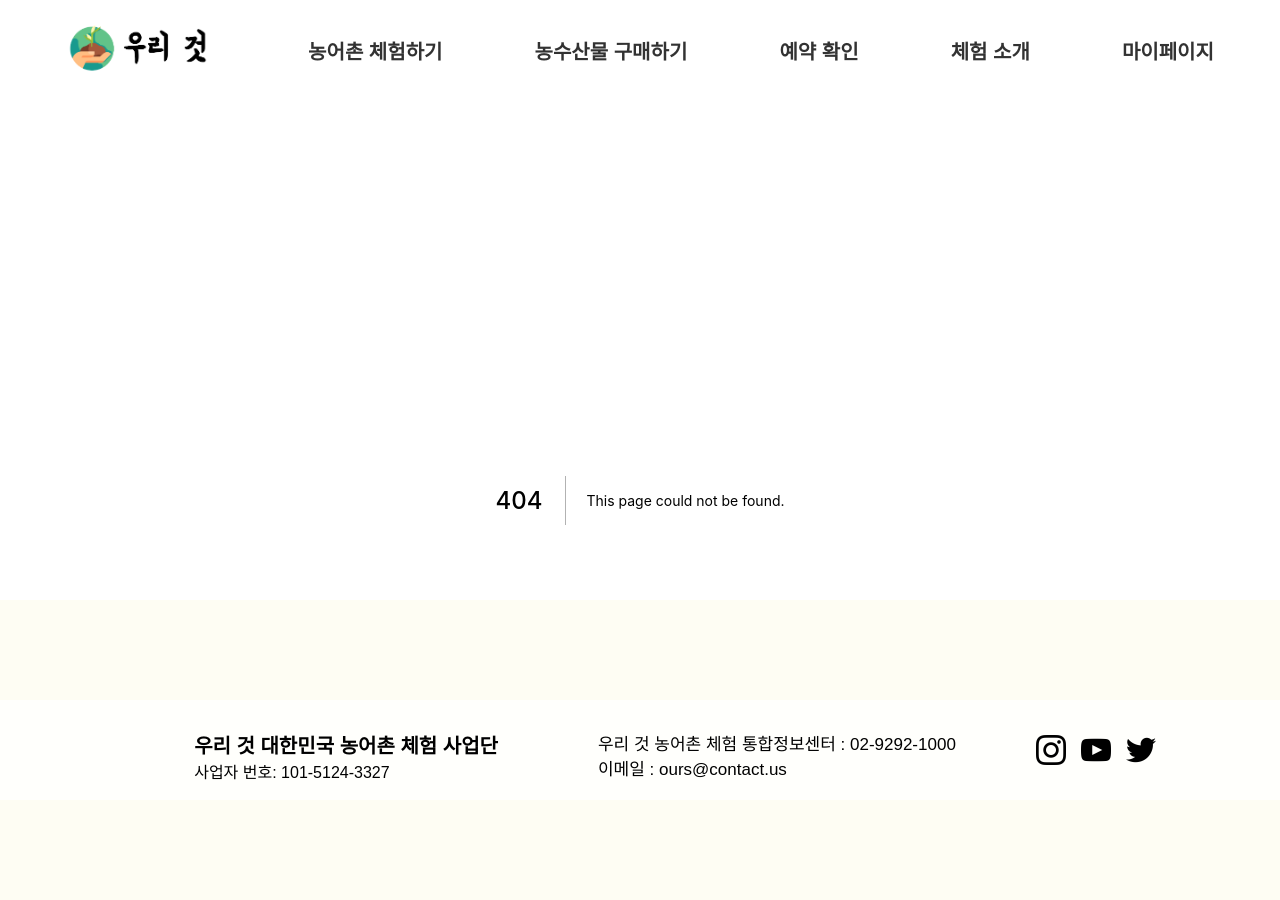
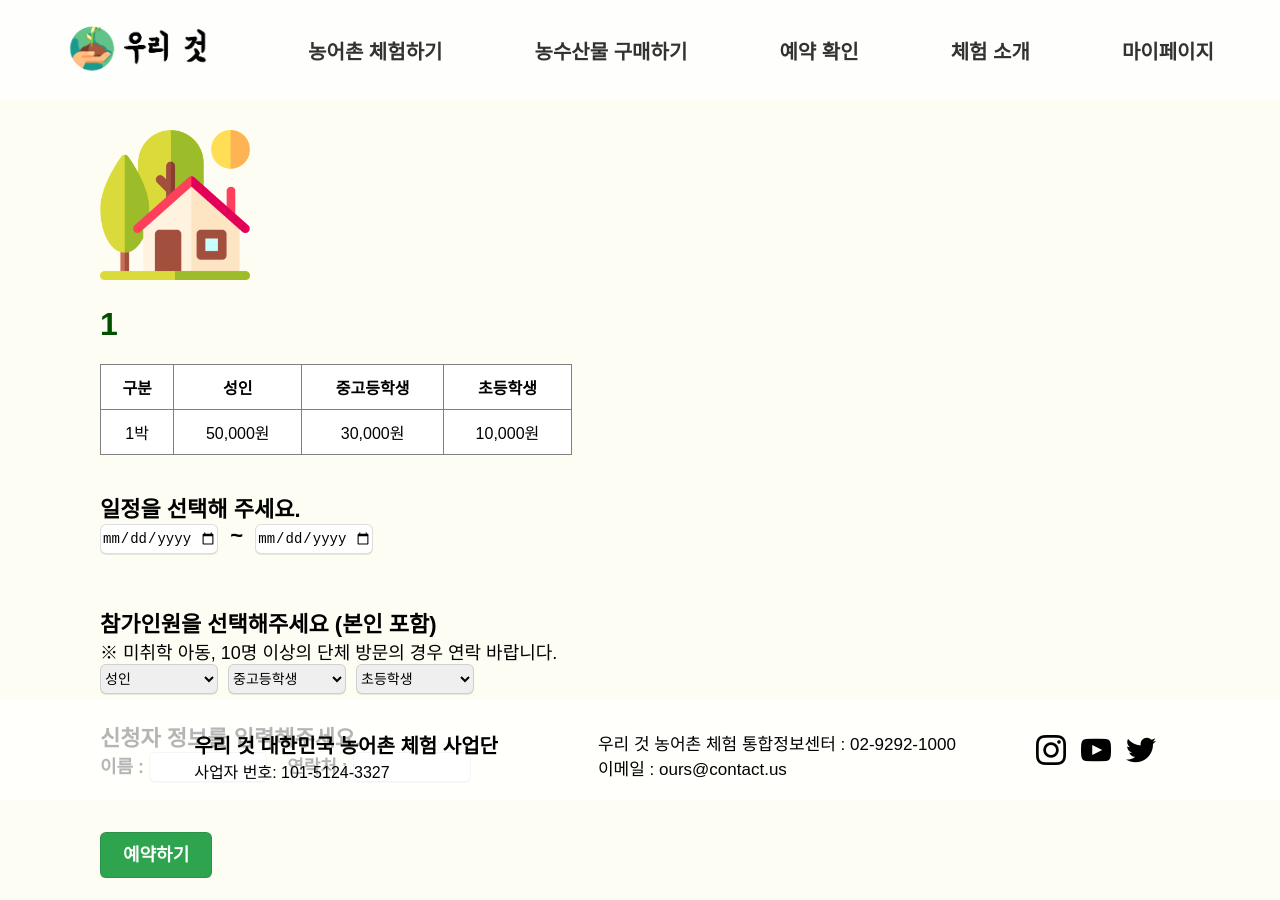
Before and after one commit to deeun/MiddleProject_FE, a Next.js app: page /ours/reservation/1 in a window 1280 px wide. Before the commit this address had no page. After the commit the page ends 878 px from the top, so only its background shows below. Built offline with nearby package versions, Linux system fonts and the light colour scheme; a web font is replaced by a local one.

Commit message:
nowebpack

```diff
--- a/components/Ours/Our/Reservation.js
+++ b/components/Ours/Our/Reservation.js
@@ -7,9 +7,13 @@ import styles from './Reservation.module.css'
 
 const Reservation = (props) => {
   const router = useRouter();
-  const ReservationFinish = () => {
-    console.log('ReservationFinish');
-    router.push('/ours/reservationFinish')
+  const reservation_click = () => {
+    const inputName = document.getElementById("name").value;
+    const inputPhone = document.getElementById("phone").value;
+    console.log(inputName);
+    console.log(inputPhone);
+    router.push(`/ours/reservationFinish/${inputName}${inputPhone}`)
+
   }
   return (
     <>
@@ -17,7 +21,7 @@ const Reservation = (props) => {
     <div className={styles.body}>
       <div className={styles.contentbox}>
         <img src="/images/house.png"></img>
-        <h1 className={styles.expname}>시골냄새가득 시골마을</h1>
+        <h1 className={styles.expname}>{props.villageName}</h1>
         <table className={styles.table} border="1">
         <thead>
           <tr>
@@ -96,10 +100,10 @@ const Reservation = (props) => {
         <br/>
         신청자 정보를 입력해주세요. <br/>
         <div className={styles.text2}>
-        이름 : <input className={styles.input} id="name" /> &nbsp;&nbsp;
-        연락처 : <input className={styles.input} id="phone" />
+        이름 : <input className={styles.input} type="text" id="name" /> &nbsp;&nbsp;
+        연락처 : <input className={styles.input} type="text" id="phone" />
         </div>
-        <button className={styles.reservationbutton} onClick = {ReservationFinish}>예약하기</button>
+        <button className={styles.reservationbutton} onClick = {()=>reservation_click()}>예약하기</button>
         </div>
         </div>
     </div>
--- a/components/Ours/Our/ReservationFinish.js
+++ b/components/Ours/Our/ReservationFinish.js
@@ -6,6 +6,7 @@ import styles from './ReservationFinish.module.css'
 
 const Main = (props) => {
   const router = useRouter();
+  router.query.name
   const Main = () => {
     console.log('Main');
     router.push('/ours/main')
@@ -20,8 +21,8 @@ const Main = (props) => {
           <th className={styles.th}>&nbsp;연락처&nbsp;</th>
           <th className={styles.th}>&nbsp;예약번호&nbsp;</th>
           <tr>
-            <td className={styles.td}>&nbsp;최지원&nbsp;</td>
-            <td className={styles.td}>&nbsp;010-3327-5124&nbsp;</td>
+            <td className={styles.td}>&nbsp;{props.name}&nbsp;</td>
+            <td className={styles.td}>&nbsp;{props.phone}&nbsp;</td>
             <td className={styles.td}>&nbsp;REDFKDJADJ234&nbsp;</td>
             </tr>
         </table>
--- a/pages/ours/details/[villageName].js
+++ b/pages/ours/details/[villageName].js
@@ -4,7 +4,7 @@ import { useRouter } from 'next/router';
 
 const add = (props) => {
     const router = useRouter();
-
+    console.log(router.query.villageName);
   return (
     <>
     <Detailslists realName={router.query.villageName} detailslists = {props.ours}/>
--- /dev/null
+++ b/pages/ours/reservation/[villageName].js
@@ -0,0 +1,14 @@
+import React from 'react'
+import Reservation from '../../../components/Ours/Our/Reservation'
+import { useRouter } from 'next/router';
+// Details에서 Reservation로 연결해주는 api
+
+const add = (props) => {
+    const router = useRouter();
+    console.log(router.query.villageName);
+  return (
+    <Reservation villageName = {router.query.villageName}/>
+  )
+}
+
+export default add
```
Also changed, not shown: components/Ours/Our/Detailslists.js (+8 -3 lines), pages/ours/reservation.js (deleted, +0 -12 lines), pages/ours/reservation/index.js (added, +12 -0 lines), pages/ours/reservationFinish.js (deleted, +0 -12 lines), pages/ours/reservationFinish/[namePhon].js (added, +15 -0 lines), pages/ours/reservationFinish/index.js (added, +12 -0 lines).
